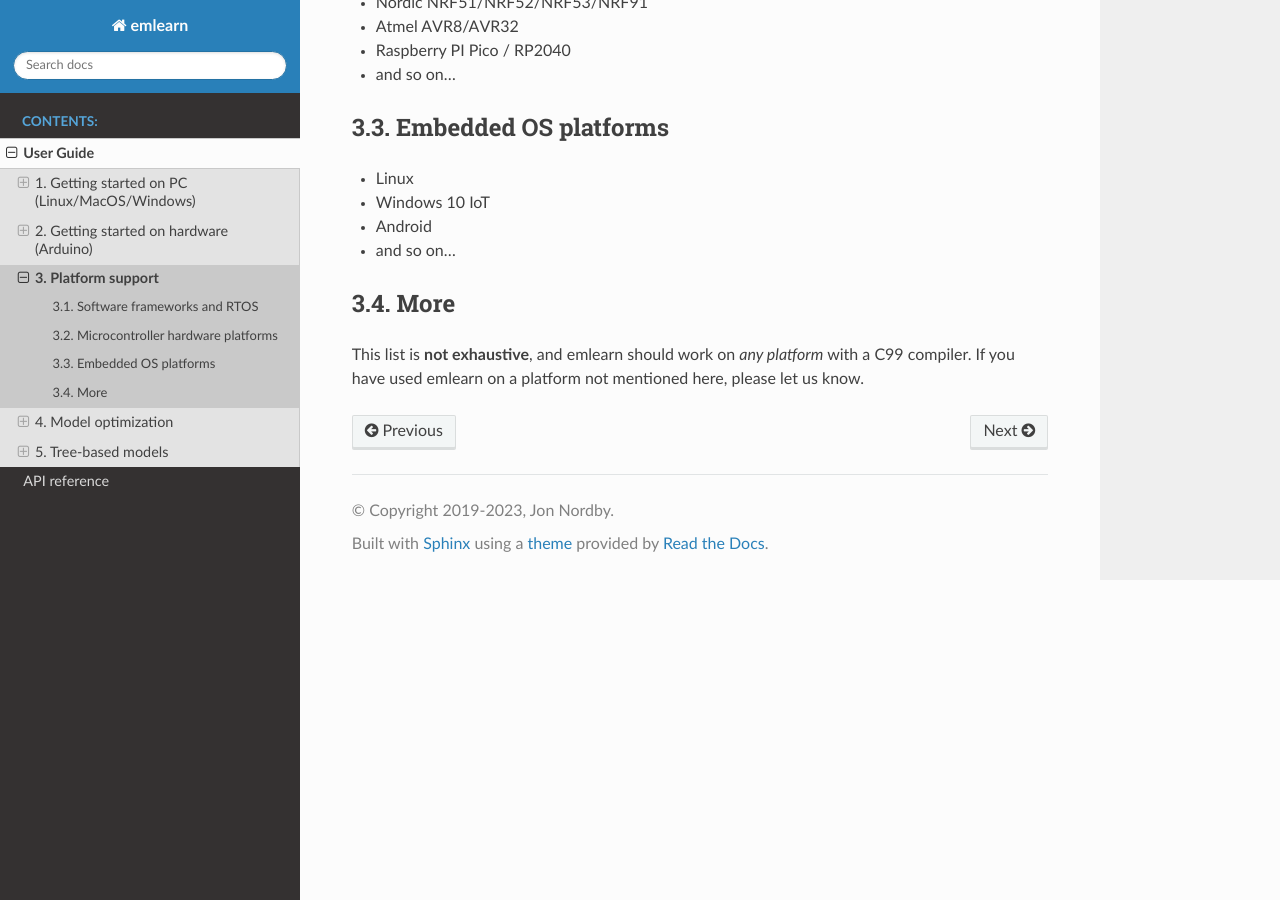
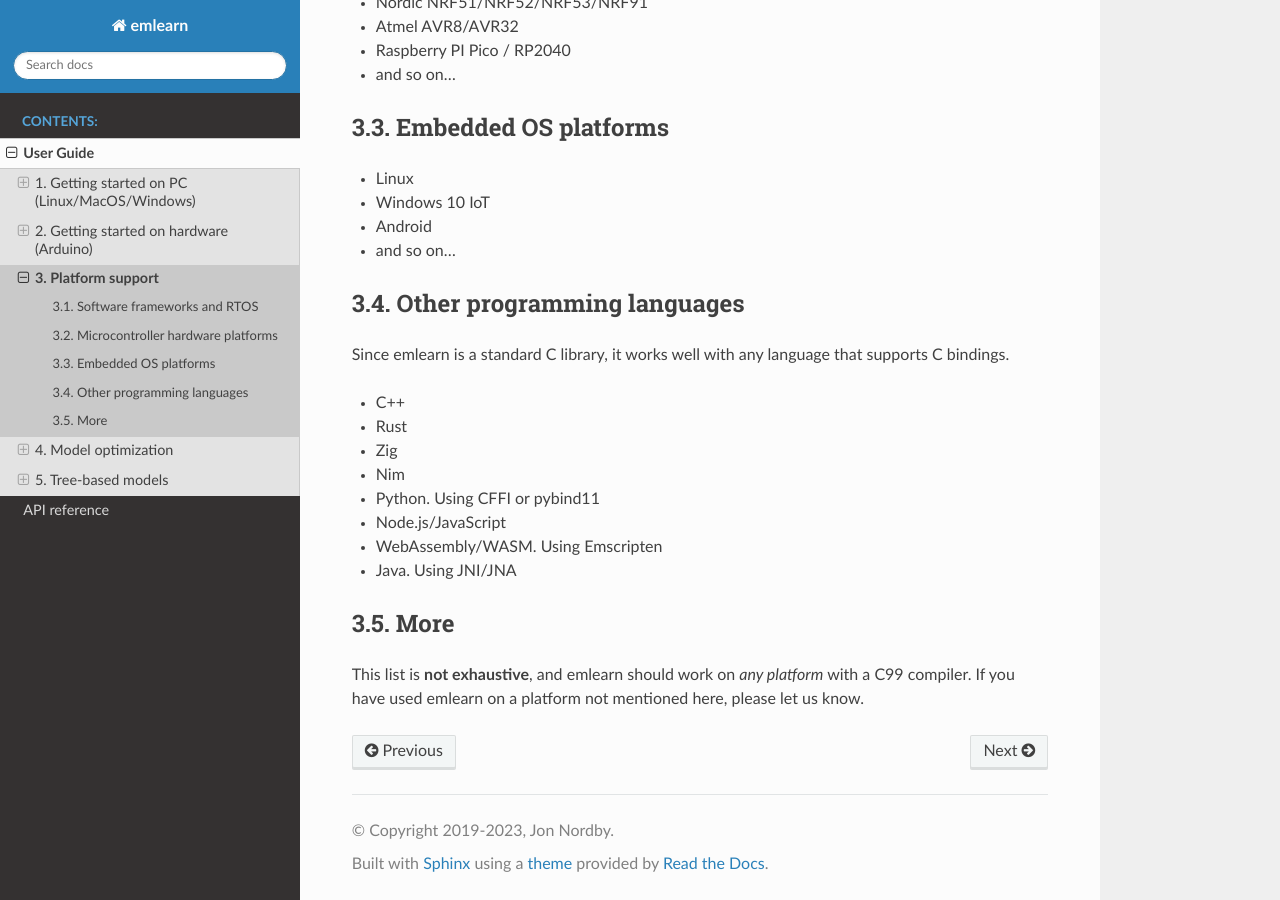
Before and after one commit to emlearn/emlearn, a Sphinx documentation site: the page built from docs/platform_support.md, in a window 1280 px wide and 900 px high, scrolled down 665 px. Built offline with Sphinx 7.4.7 and the Read the Docs theme 2.0.0, drawn with Linux system fonts in a browser that asks for light colours.

Commit message:
docs: Add notes on other programming languages

```diff
--- a/docs/platform_support.md
+++ b/docs/platform_support.md
@@ -33,6 +33,20 @@
 - Android
 - and so on...
 
+### Other programming languages
+
+Since emlearn is a standard C library, it works well with any language that supports C bindings.
+
+- C++
+- Rust
+- Zig
+- Nim
+- Python. Using CFFI or pybind11
+- Node.js/JavaScript
+- WebAssembly/WASM. Using Emscripten
+- Java. Using JNI/JNA
+
+
 ### More
 
 This list is **not exhaustive**, and emlearn should work on *any platform* with a C99 compiler.
```
